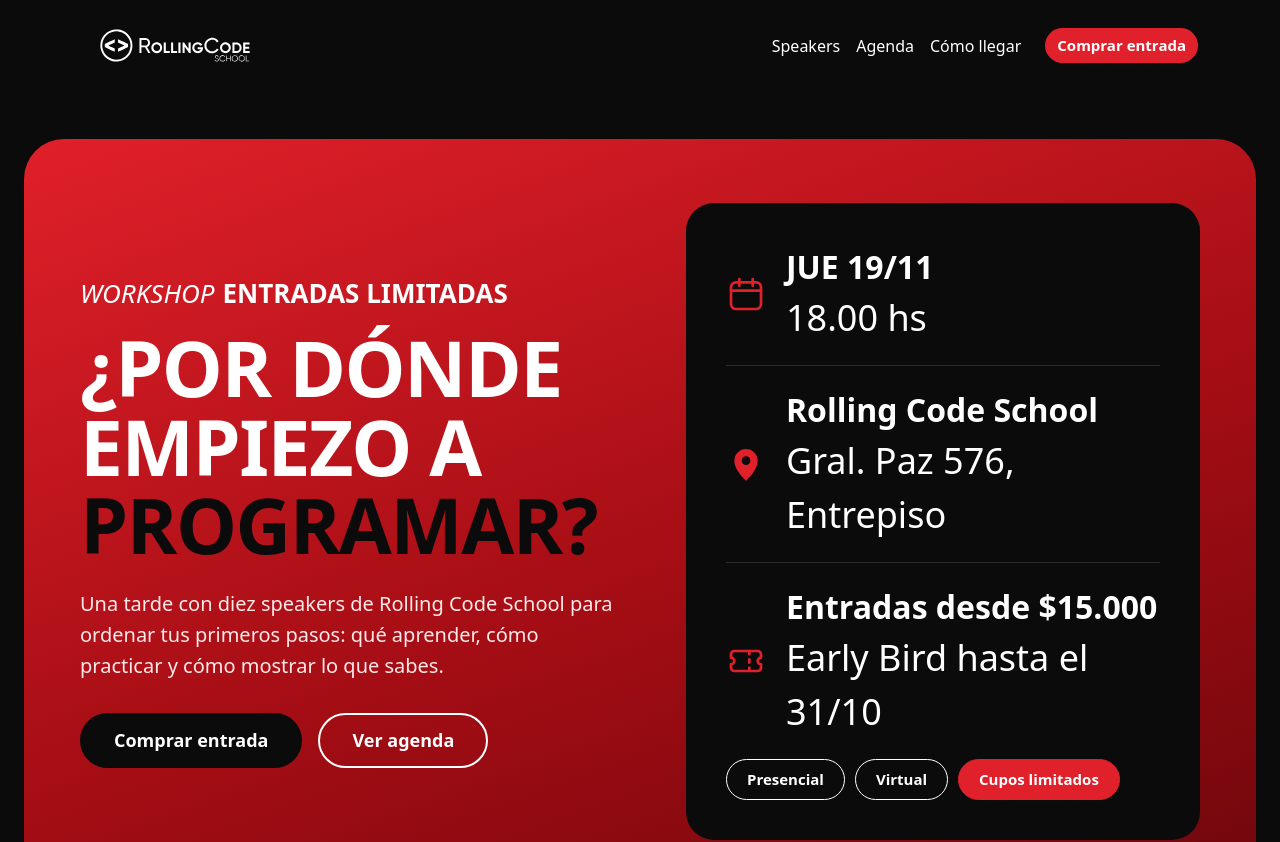
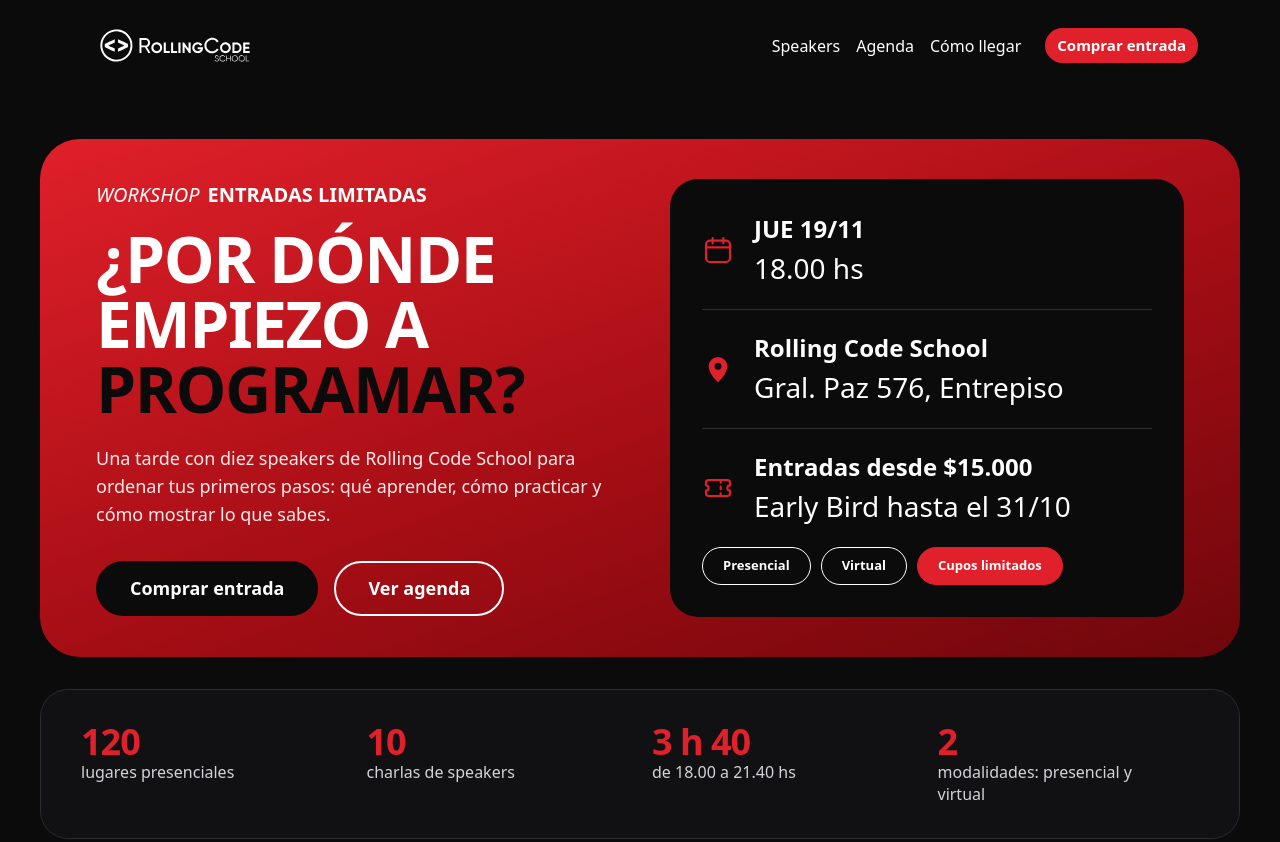
Before and after one commit to IgnacioRuizCode/intervencion-RC, a React (Vite) app: page / in a window 1280 px wide. Shown: the top 842 px of the page. Built offline with nearby package versions, Linux system fonts and the light colour scheme.

Commit message:
fix: update styles in Hero.css for improved layout and consistency

```diff
--- a/src/components/hero/Hero.css
+++ b/src/components/hero/Hero.css
@@ -1,11 +1,11 @@
 
 .redBox {
-    width: min(1312px, 100% - 48px);
-    min-height: 650px;
+    width: min(1200px, 100% - 48px);
+    min-height: auto;
     margin: 48px auto 0;
     box-sizing: border-box;
-    padding: 64px 56px;
-    gap: 48px;
+    padding: 40px 56px;
+    gap: 32px;
     display: flex;
     align-items: center;
     border-radius: var(--rc-radius-block);
@@ -20,7 +20,7 @@
     display: flex;
     flex-wrap: wrap;
     gap: 0 8px;
-    font-size: 26px;
+    font-size: 20px;
 }
 
 .subTitle p { margin: 0 0 16px; }
@@ -38,7 +38,7 @@
 
 .mainTitle {
     margin: 0 0 24px;
-    font-size: clamp(40px, 6vw, 88px);
+    font-size: clamp(32px, 5vw, 64px);
     line-height: 1.02;
     letter-spacing: -1.5px;
     font-weight: var(--rc-font-weight-bold);
@@ -48,8 +48,9 @@
 .mainTitleBlack { color: var(--rc-black); }
 
 .textDescription {
+    margin: 0 0 24px;
     color: var(--rc-pink, #ffe9ea);
-    font-size: 20px;
+    font-size: 18px;
     line-height: 1.55;
     max-width: 540px;
     margin: 0 0 32px;
@@ -120,7 +121,7 @@
 
 .blackBox {
     box-sizing: border-box;
-    padding: 40px;
+    padding: 32px;
     border-radius: var(--rc-radius-box);
     background-color: var(--rc-black);
     color: var(--rc-white);
@@ -144,8 +145,8 @@
 }
 
 .iconBB {
-    width: 40px;
-    height: 40px;
+    width: 32px;
+    height: 32px;
     display: block;
     flex-shrink: 0;
 }
@@ -164,12 +165,12 @@
 }
 
 .textSupLg {
-    font-size: 32px;
+    font-size: 24px;
     font-weight: var(--rc-font-weight-bold);
 }
 
 .textInfLg {
-    font-size: 36px;
+    font-size: 28px;
     color: var(--rc-white);
 }
 
@@ -179,7 +180,7 @@
     display: inline-flex;
     align-items: center;
     border-radius: var(--rc-radius-pill);
-    font-size: 15px;
+    font-size: 13px;
     font-weight: var(--rc-font-weight-semibold);
     padding: 8px 20px;
 }
@@ -260,8 +261,8 @@
     .subTitle p { margin-bottom: 12px; }
 
     .mainTitle {
-        font-size: clamp(32px, 9.5vw, 48px);
-        letter-spacing: -1px;
+        font-size: 48px;
+        letter-spacing: -1.5px;
         margin-bottom: 20px;
     }
 
```
